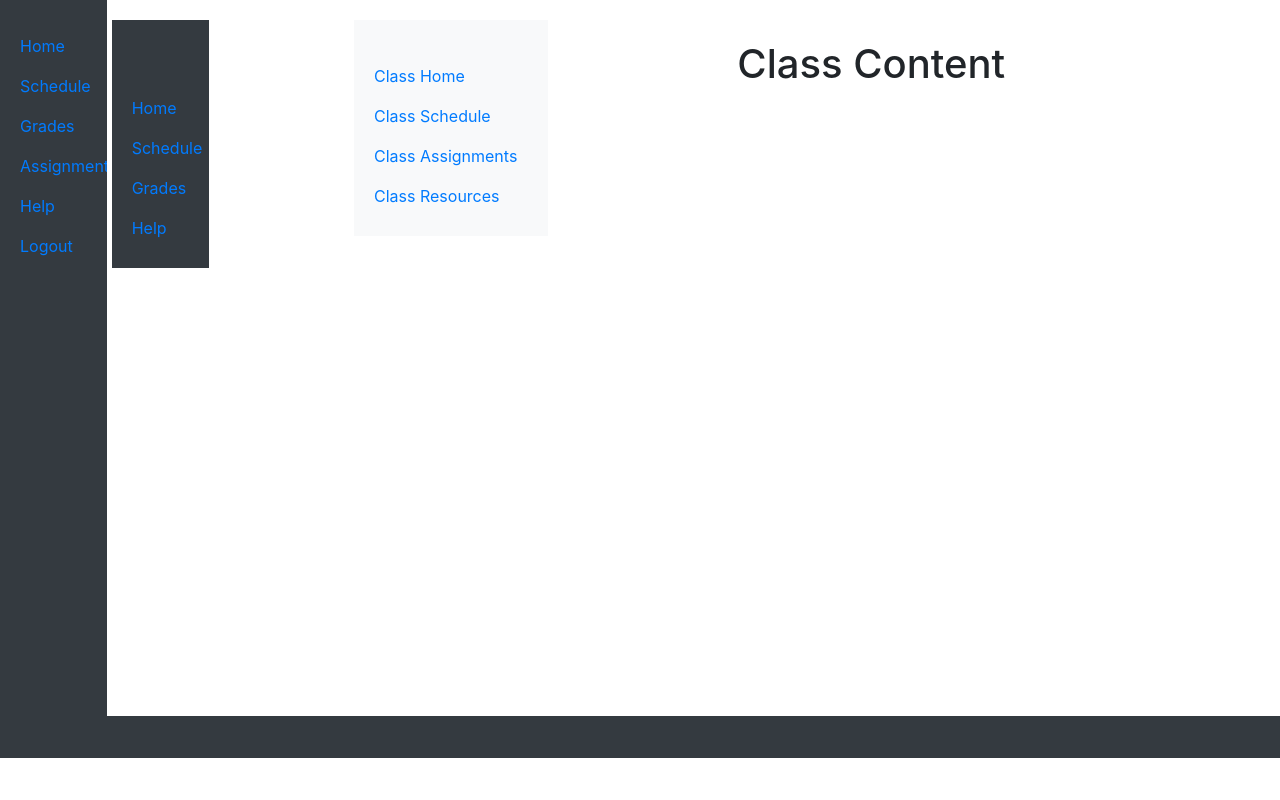
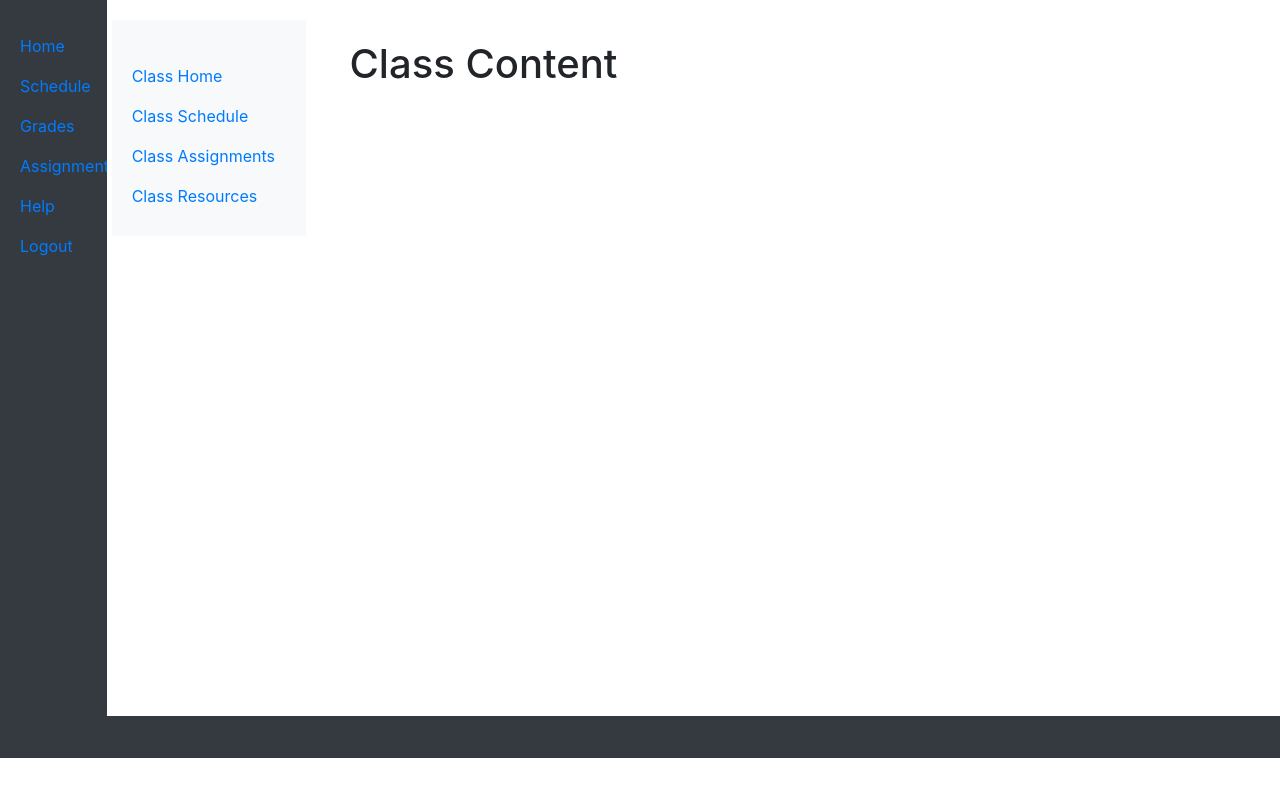
Before and after one commit to nash-u2o/SoftEngProj, a Django app: page /classpage/ in a window 1280 px wide. Shown: the part 42-842 px from the top of the page. Run offline with Django 4.2, Linux system fonts and the light colour scheme; some libraries are stand-ins or nearby versions.

Commit message:
classpage.html
base changes revealed class page errors
-fixed base  sidebar duplicate code
-fixed class sidebar
-stretched class content column

```diff
--- a/se_proj/templates/classpage.html
+++ b/se_proj/templates/classpage.html
@@ -4,26 +4,9 @@
 
 {% block content %}
     <div class="row flex-grow-1">
-        <!-- Base Sidebar -->
-        <nav class="col-md-3 col-lg-1 d-md-block bg-dark sidebar">
-            <ul class="mt-5 navbar-nav flex-column flex-nowrap">
-                <li class="nav-item">
-                    <a class="nav-link" href="#">Home</a>
-                </li>
-                <li class="nav-item">
-                    <a class="nav-link" href="#">Schedule</a>
-                </li>
-                <li class="nav-item">
-                    <a class="nav-link" href="#">Grades</a>
-                </li>
-                <li class="nav-item">
-                    <a class="nav-link" href="#">Help</a>
-                </li>
-            </ul>
-        </nav>
 
         <!-- Class Sidebar -->
-        <aside class="col-md-3 col-lg-2 d-md-block bg-light sidebar ml-auto">
+        <aside class="col-md-2 col-lg-2 d-md-block bg-light sidebar">
             <ul class="mt-3 navbar-nav flex-column flex-nowrap">
                 <li class="nav-item">
                     <a class="nav-link" href="#">Class Home</a>
@@ -41,7 +24,7 @@
         </aside>
 
         <!-- Main Content -->
-        <main role="main" class="col-md-6 ml-md-auto px-md-4">
+        <main role="main" class="col-md-10 px-md-4">
             <div class="main-content">
                 <h1>Class Content</h1>
                 <!-- Add your class-specific content here -->
```
